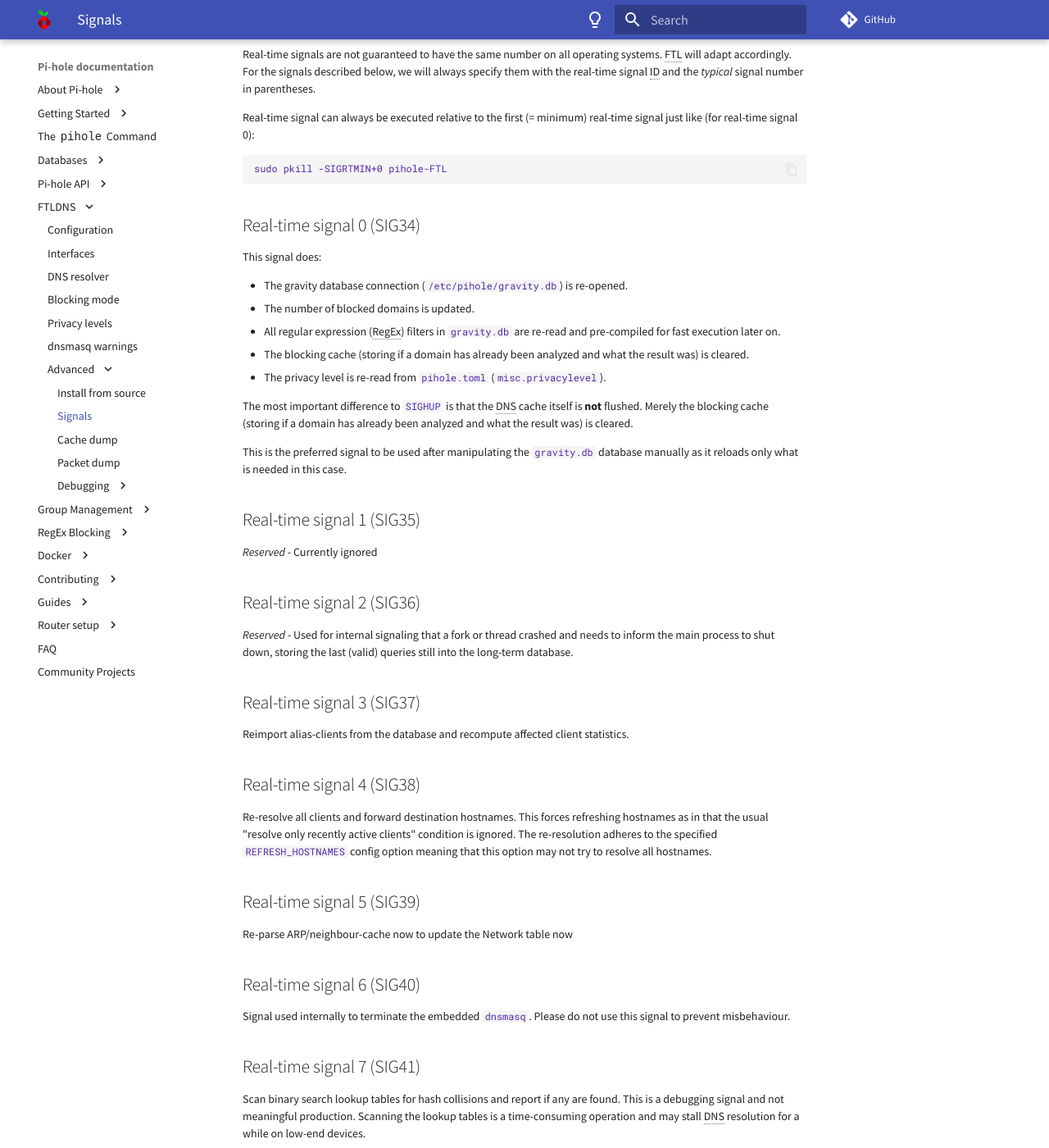
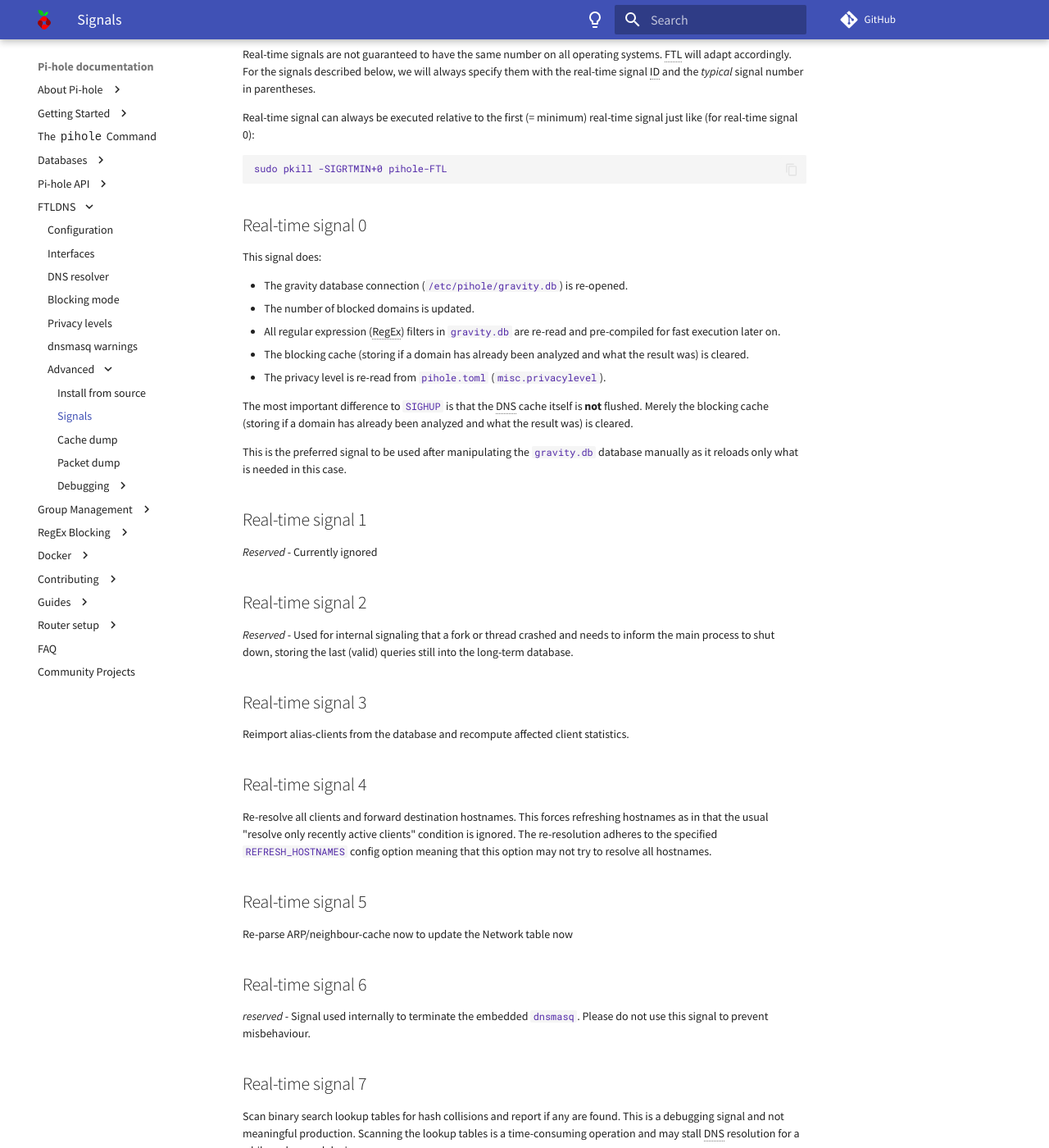
Before and after one commit to pi-hole/docs, an MkDocs documentation site: the page built from docs/ftldns/signals.md, in a window 1280 px wide and 1400 px high, scrolled down 1018 px. Shown: the whole window at 82% size. Built offline with MkDocs 1.6.1 and Material for MkDocs 9.7.7, drawn with Linux system fonts in a browser that asks for light colours; comment, search, counter and statistics services are not loaded.

Commit message:
Remove absolute signal numbers as they may be incorrect on some systems. Users should always use the relative signals x with the suggested kill command having RTMIN+x
Signed-off-by: DL6ER <dl6er@dl6er.de>

````diff
--- a/docs/ftldns/signals.md
+++ b/docs/ftldns/signals.md
@@ -41,7 +41,7 @@
 sudo pkill -SIGRTMIN+0 pihole-FTL
 ```
 
-## Real-time signal 0 (SIG34)
+## Real-time signal 0
 
 This signal does:
 
@@ -55,30 +55,30 @@
 
 This is the preferred signal to be used after manipulating the `gravity.db` database manually as it reloads only what is needed in this case.
 
-## Real-time signal 1 (SIG35)
+## Real-time signal 1
 
 *Reserved* - Currently ignored
 
-## Real-time signal 2 (SIG36)
+## Real-time signal 2
 
 *Reserved* - Used for internal signaling that a fork or thread crashed and needs to inform the main process to shut down, storing the last (valid) queries still into the long-term database.
 
-## Real-time signal 3 (SIG37)
+## Real-time signal 3
 
 Reimport alias-clients from the database and recompute affected client statistics.
 
-## Real-time signal 4 (SIG38)
+## Real-time signal 4
 
 Re-resolve all clients and forward destination hostnames. This forces refreshing hostnames as in that the usual "resolve only recently active clients" condition is ignored. The re-resolution adheres to the specified `REFRESH_HOSTNAMES` config option meaning that this option may not try to resolve all hostnames.
 
-## Real-time signal 5 (SIG39)
+## Real-time signal 5
 
 Re-parse ARP/neighbour-cache now to update the Network table now
 
-## Real-time signal 6 (SIG40)
+## Real-time signal 6
 
-Signal used internally to terminate the embedded `dnsmasq`. Please do not use this signal to prevent misbehaviour.
+*reserved* - Signal used internally to terminate the embedded `dnsmasq`. Please do not use this signal to prevent misbehaviour.
 
-## Real-time signal 7 (SIG41)
+## Real-time signal 7
 
 Scan binary search lookup tables for hash collisions and report if any are found. This is a debugging signal and not meaningful production. Scanning the lookup tables is a time-consuming operation and may stall DNS resolution for a while on low-end devices.
````
